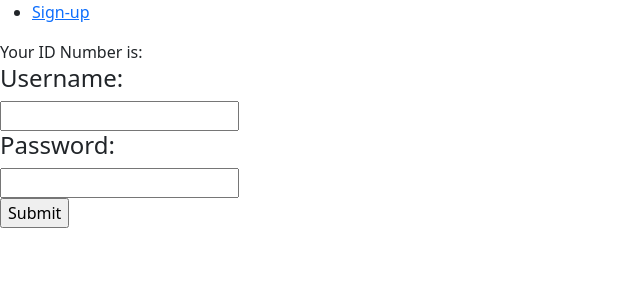
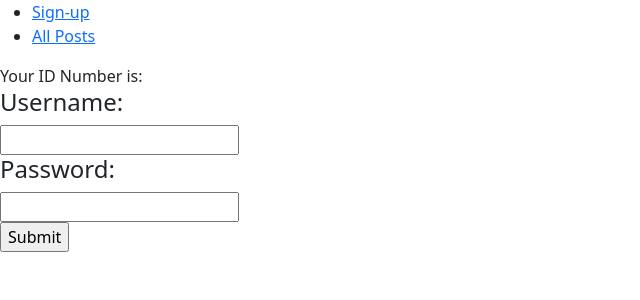
Before and after one commit to mapjohns/catching-up, a React (Create React App) app: page / in a window 1280 px wide. Shown: the top 300 px of the page, without its empty margins (0-640 px from the left). Built offline with nearby package versions, Linux system fonts and the light colour scheme.

Commit message:
Added posts link

```diff
--- a/src/components/NavBar.js
+++ b/src/components/NavBar.js
@@ -7,10 +7,12 @@ class NavBar extends Component {
     render() {
         return(
             <ul>
-            <li><NavLink
-              to="/"
-              exact>
+            <li><NavLink to="/" exact>
               Sign-up
+            </NavLink>
+            </li>
+            <li><NavLink to="/posts" exact>
+                All Posts
             </NavLink>
             </li>
           </ul>
```
